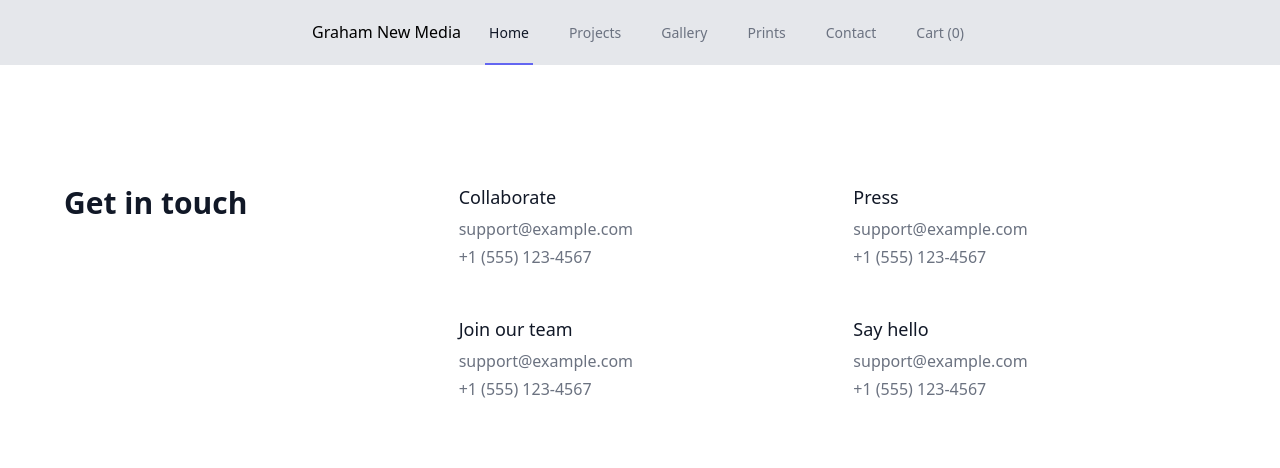
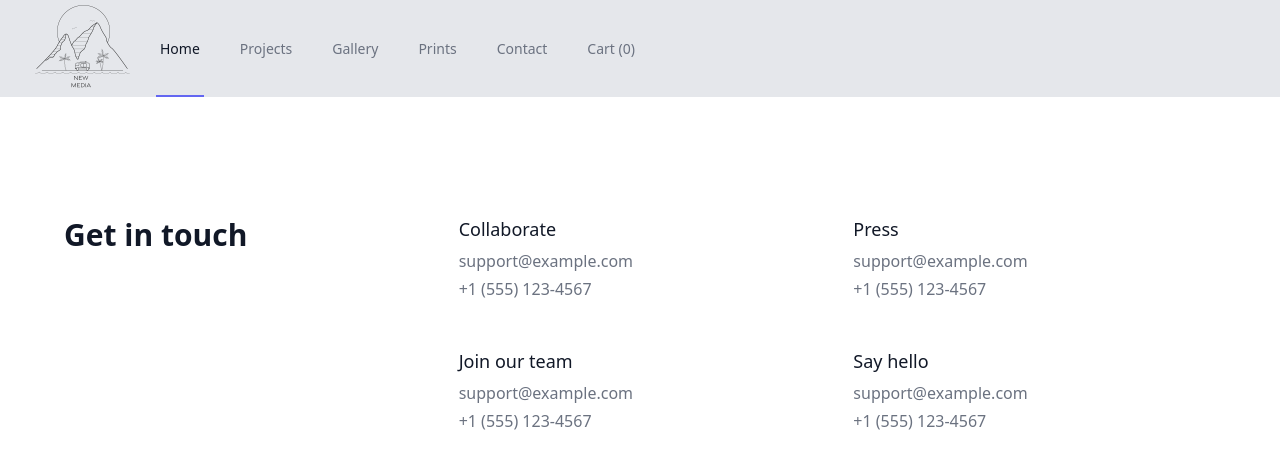
Before and after one commit to evantyip/grahamNewMedia, a Next.js app: page /contact in a window 1280 px wide. Shown: the top 468 px of the page. Built offline with nearby package versions, Linux system fonts and the light colour scheme.

Commit message:
Add logo to nav bar

```diff
--- a/components/Nav.js
+++ b/components/Nav.js
@@ -1,4 +1,5 @@
 import Link from 'next/link'
+import Image from 'next/image'
 import { useContext, useState, Fragment } from 'react'
 import { CartContext } from '../context/shopContext'
 import MiniCart from './MiniCart'
@@ -31,20 +32,15 @@ export default function Nav() {
       {({ open }) => (
         <>
           <div className="mx-auto max-w-7xl px-4 sm:px-6 lg:px-8">
-            <div className="flex h-16 justify-center">
+            <div className="justify-left flex h-24">
               <div className="flex">
                 <div className="flex flex-shrink-0 items-center">
-                  Graham New Media
-                  {/* <img
-                    className="block h-8 w-auto lg:hidden"
-                    src="https://tailwindui.com/img/logos/workflow-mark-indigo-600.svg"
-                    alt="Workflow"
+                  <Image
+                    src="/logo.png"
+                    alt="Graham New Media Logo"
+                    width="100"
+                    height="100"
                   />
-                  <img
-                    className="hidden h-8 w-auto lg:block"
-                    src="https://tailwindui.com/img/logos/workflow-logo-indigo-600-mark-gray-800-text.svg"
-                    alt="Workflow"
-                  /> */}
                 </div>
                 <div className="hidden sm:-my-px sm:ml-6 sm:flex sm:space-x-8">
                   {navigation.map((item, index) => (
```
Also changed, not shown: public/logo.png (added).
